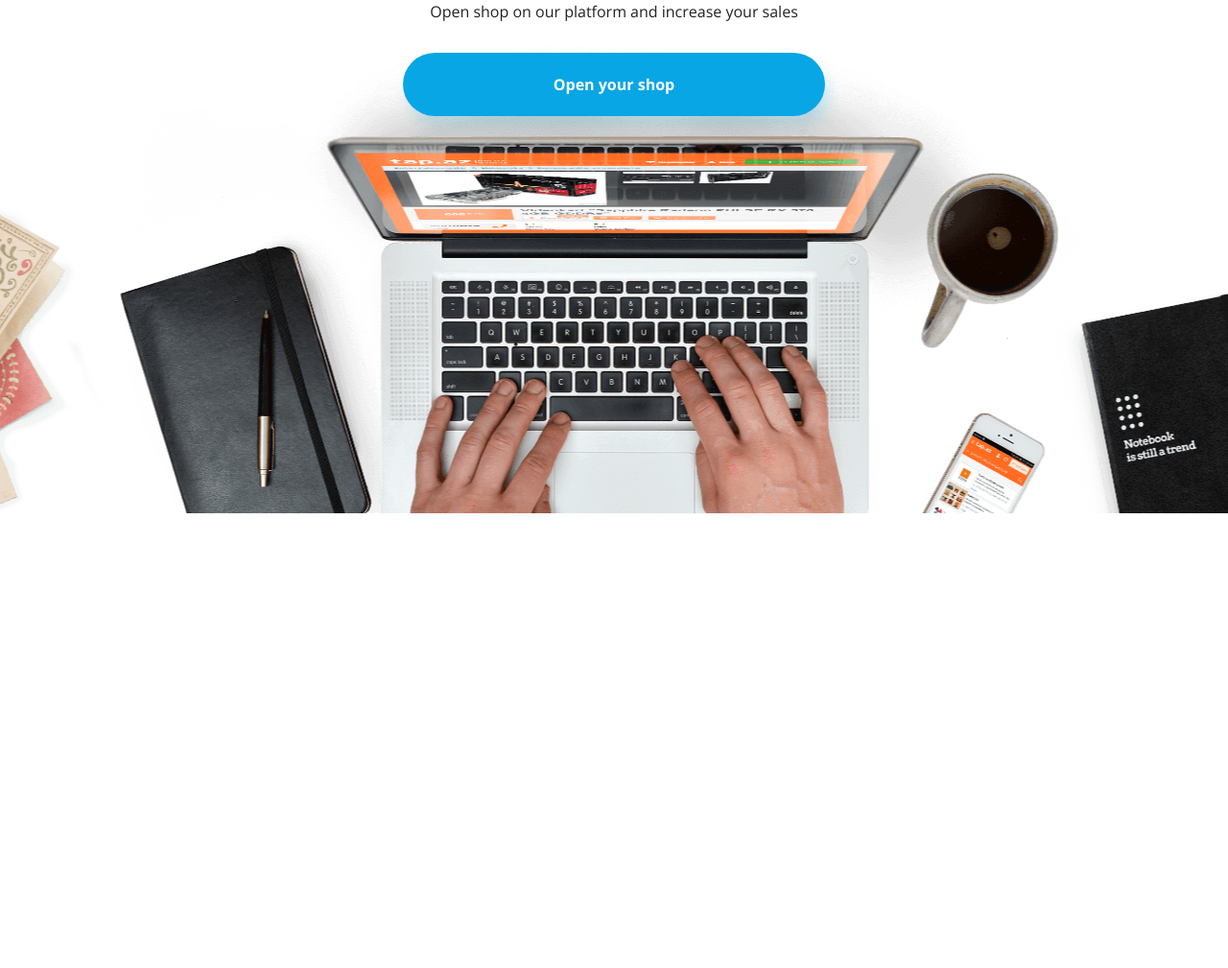
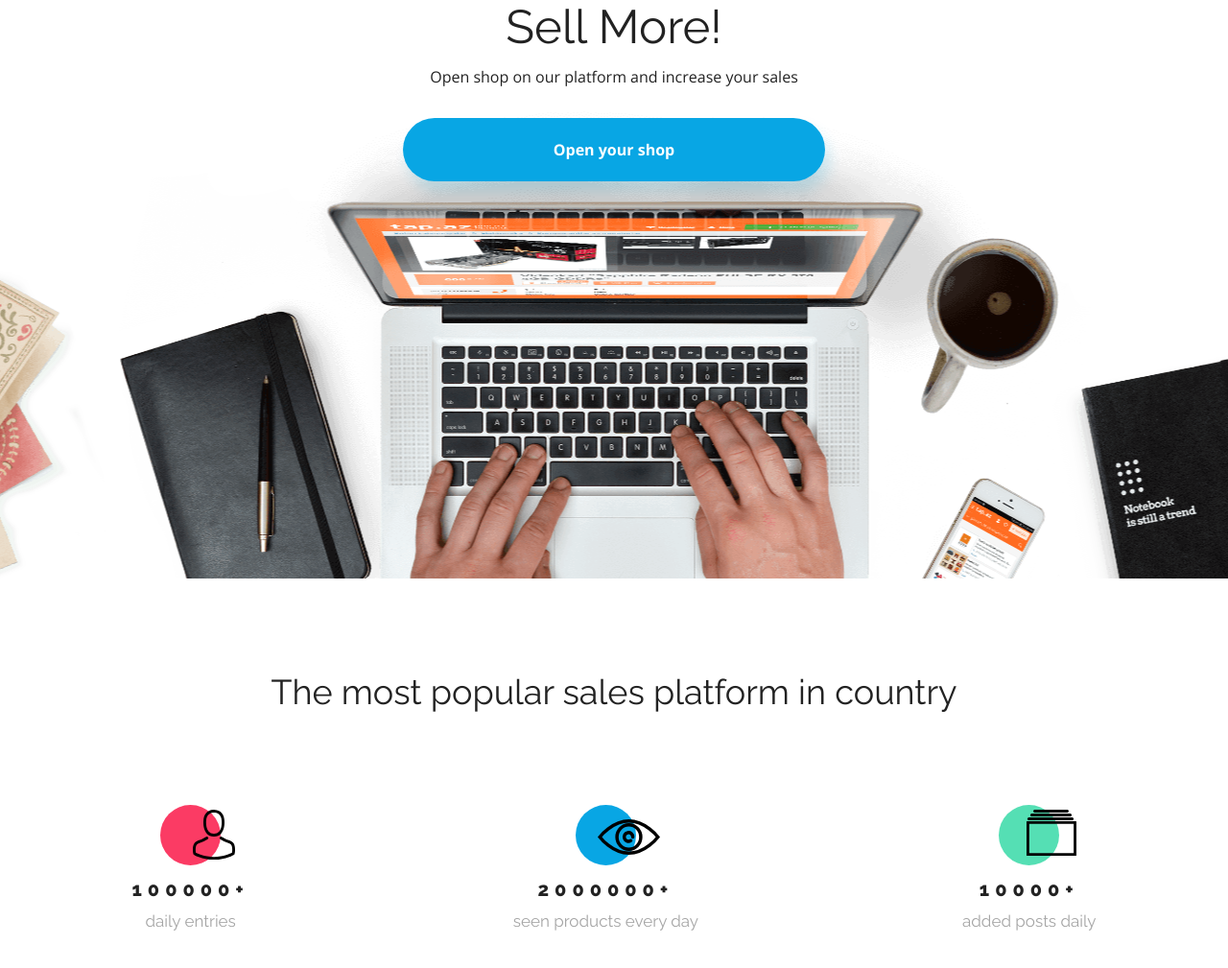
Before and after one commit to ewalezny/BestShop, a plain HTML site: page index.html in a window 1280 px wide. Shown: the part 265-1274 px from the top of the page at 96% size. Before the commit the page ends 800 px from the top, so only its background shows below. Drawn offline with nearby package versions, Linux system fonts and the light colour scheme.

Commit message:
Statistics section done

```diff
--- a/css/style.css
+++ b/css/style.css
@@ -20,7 +20,7 @@
 }
 
 .header {
-    position: absolute;
+    position: sticky;
     left: 0;
     right: 0;
     top: 0;
@@ -97,3 +97,75 @@
     font-family: var(--font-open-sans);
     font-weight: 700;
 }
+
+.statistics {
+    text-align: center;
+    margin-bottom: 120px;
+}
+
+.statistics h2 {
+    font-family: var(--font-raleway);
+    font-size: 36px;
+    margin: 100px 0;
+}
+
+.statistics__content {
+    display: flex;
+    justify-content: space-around;
+}
+
+.statistics__box {
+    position: relative;
+    display: flex;
+    flex-direction: column;
+    align-items: center;
+    padding: 0 20px;
+}
+
+.circle {
+    background: var(--color-redish);
+    width: 63px;
+    height: 63px;
+    border-radius: 50%;
+}
+
+.circle--primary {
+    background: var(--color-primary);
+}
+
+.circle--green {
+    background: var(--color-green);
+}
+
+.statistics img {
+    position: absolute;
+}
+
+.statistics__img-1 {
+    top: 5px;
+    right: 35px;
+}
+
+.statistics__img-2 {
+    top: 15px;
+    right: 60px;
+}
+
+.statistics__img-3 {
+    top: 5px;
+    right: 40px;
+}
+
+.statistics__box h3 {
+    font-family: var(--font-raleway);
+    font-weight: 800;
+    font-size: 20px;
+    letter-spacing: 6px;
+    padding: 15px 0;
+}
+
+.statistics__box p {
+    font-family: var(--font-raleway);
+    font-size: 17px;
+    color: var(--color-gray);
+}
--- a/index.html
+++ b/index.html
@@ -32,5 +32,30 @@
         <a href="" class="btn">Open your shop</a>
     </div>
 </section>
+<section class="statistics" id="statistics">
+    <div class="container">
+        <h2>The most popular sales platform in country</h2>
+        <div class="statistics__content">
+            <div class="statistics__box">
+                <div class="circle circle--radish"></div>
+                <img src="assets/Person.svg" alt="person" class="statistics__img-1">
+                <h3>100000+</h3>
+                <p>daily entries</p>
+            </div>
+            <div class="statistics__box">
+                <div class="circle circle--primary"></div>
+                <img src="assets/Eye.svg" alt="eye" class="statistics__img-2">
+                <h3>2000000+</h3>
+                <p>seen products every day</p>
+            </div>
+            <div class="statistics__box">
+                <div class="circle circle--green"></div>
+                <img src="assets/Catalog.svg" alt="catalog" class="statistics__img-3">
+                <h3>10000+</h3>
+                <p>added posts daily</p>
+            </div>
+        </div>
+    </div>
+</section>
 </body>
 </html>
```
